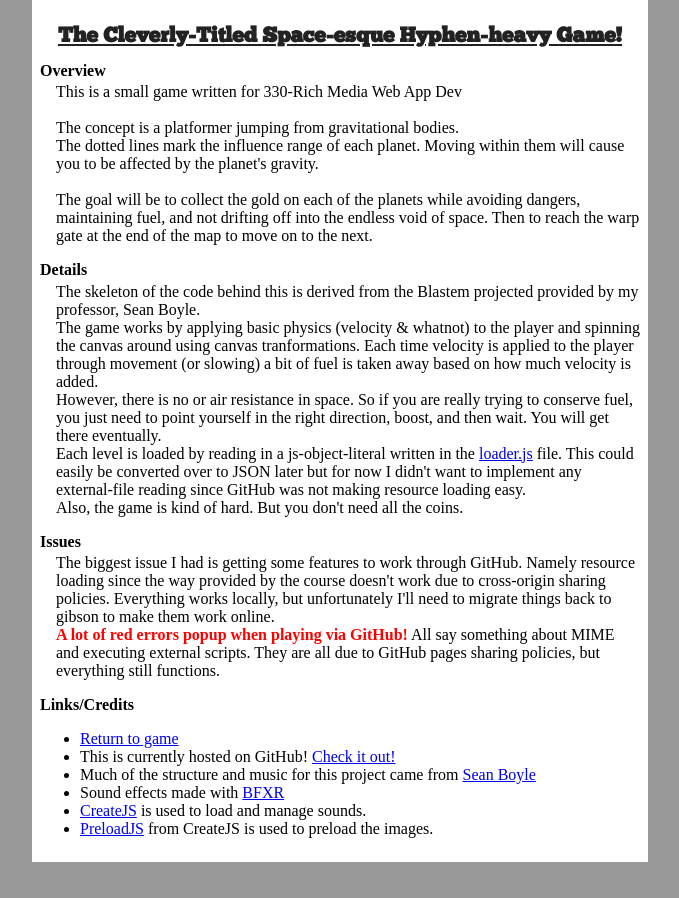
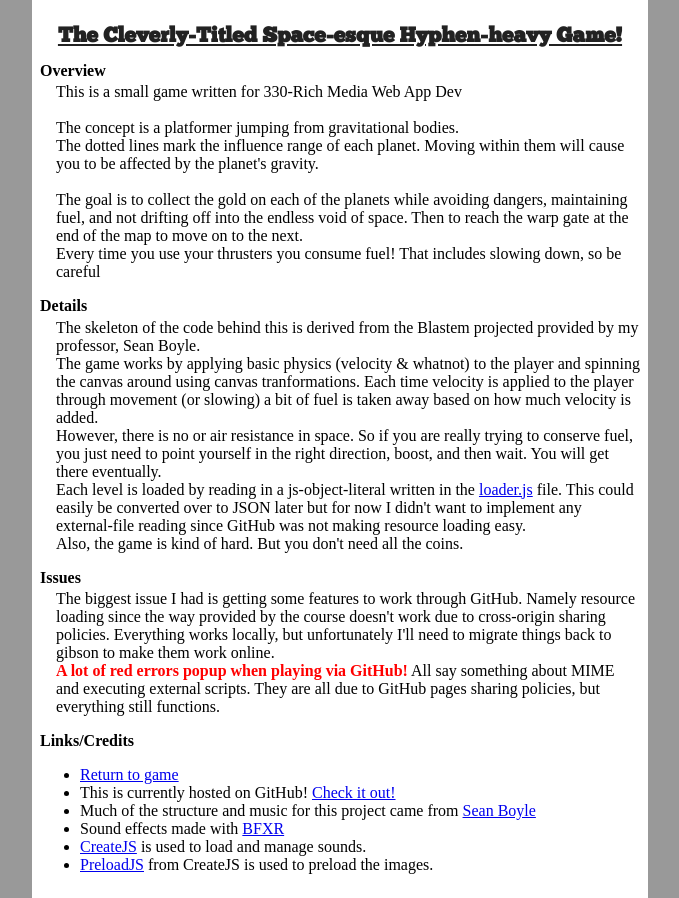
Before and after one commit to NumbuhFour/330-Project1, a plain HTML site: page writeup.html in a window 1280 px wide. Shown: the whole page, without its empty margins (300-979 px from the left). Before the commit the page ends 862 px from the top, so only its background shows below. Drawn offline with Linux system fonts and the light colour scheme.

Commit message:
More writup comments

```diff
--- a/writeup.html
+++ b/writeup.html
@@ -67,10 +67,12 @@
 			The dotted lines mark the influence range of each planet. Moving
 			within them will cause you to be affected by the planet's gravity.
 			<br/><br/>
-			The goal will be to collect the gold on each
+			The goal is to collect the gold on each
 			of the planets while avoiding dangers, maintaining fuel, and not
 			drifting off into the endless void of space. Then to reach the warp
 			gate at the end of the map to move on to the next.
+			<br/>
+			Every time you use your thrusters you consume fuel! That includes slowing down, so be careful
 		</p>
 		<h2> Details </h2>
 		<p>
```
